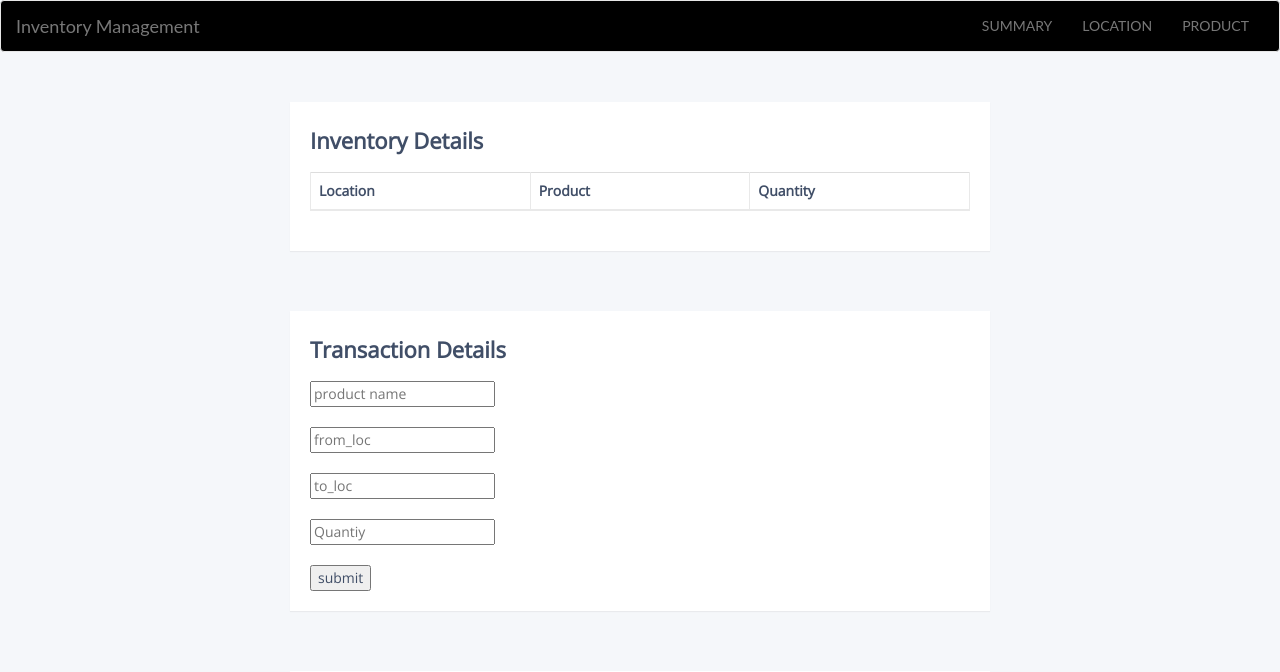
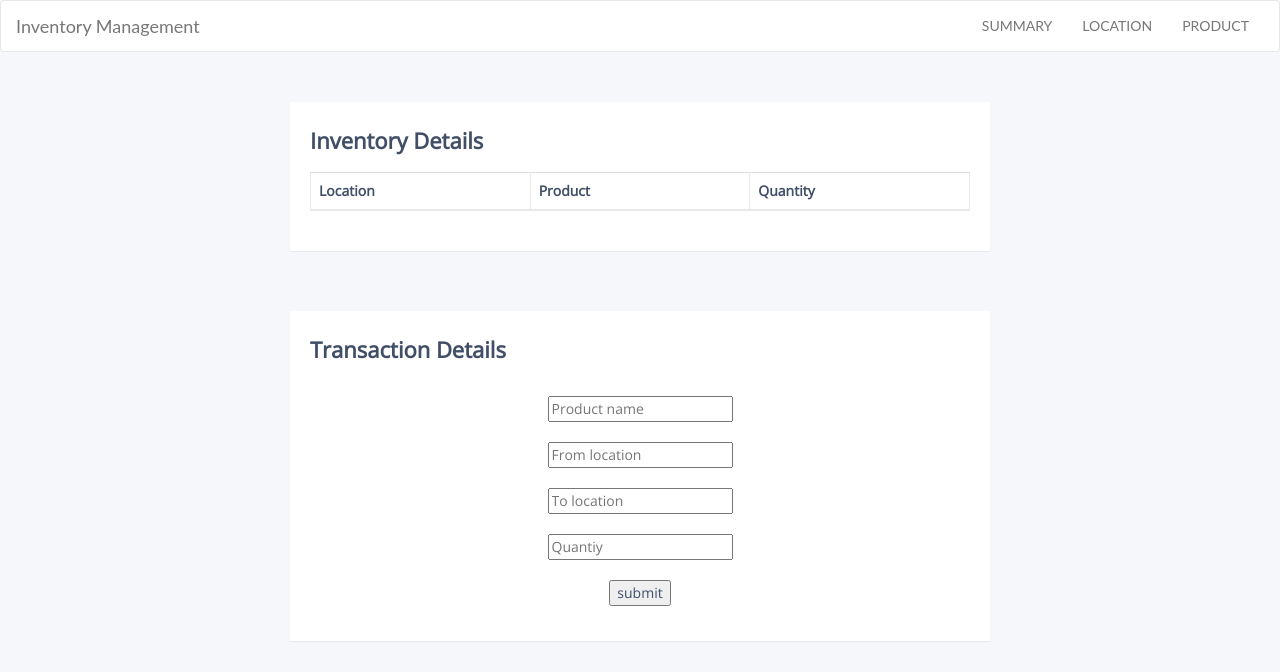
Before and after one commit to palak-shah99/Inventory-flask, a Flask app: page / in a window 1280 px wide. Shown: the top 672 px of the page. Run offline with Flask 2, Linux system fonts and the light colour scheme; data that the repository does not hold is empty; some libraries are stand-ins or nearby versions.

Commit message:
bug fixes

```diff
--- a/app.py
+++ b/app.py
@@ -90,13 +90,20 @@ def delete():
     cur = mysql.connection.cursor()
     if frompage == 'location':
         lid = request.args.get('lid')
+
+        cur.execute("update inventory set lid=0 where lid = ("+lid+")")
+
         cur.execute("delete from location where lid = ("+lid+")")
         mysql.connection.commit()
         return redirect(url_for('location'))
 
     if frompage == 'product':
         p_id = request.args.get('pid')
+
+        cur.execute("delete from inventory where pid= ("+p_id+")")
+
         cur.execute("delete from product where pid = ("+p_id+")")
+
         mysql.connection.commit()
         return redirect(url_for('product'))
 
@@ -127,8 +134,8 @@ def edit():
 
             if prodname:
                 cur.execute("update product set prdname = ('"+prodname+"') where pid = ("+pid+")")
-            if qty:
-                cur.execute("update product set qty = ("+qty+") where pid = ("+pid+")")
+            #if qty:
+            #    cur.execute("update product set qty = ("+qty+") where pid = ("+pid+")")
 
             mysql.connection.commit()
 
--- a/templates/base-template.html
+++ b/templates/base-template.html
@@ -88,13 +88,12 @@
     }
 
 .banner {
-background: rgb(0, 0, 0);
+background: rgb(255, 255, 255);
 font-family: Lato, sans-serif;
 }
 .navbar-nav-primary {
 text-transform: uppercase;
 }
-
 
 
 </style>
--- a/templates/pm.html
+++ b/templates/pm.html
@@ -40,20 +40,24 @@
                     <div class="col-sm-8"><h2><b>Transaction Details</b></h2></div>
                 </div>
             </div>
+            <div class="modal-body" style="text-align:center">
             <form method="post" action="{{url_for('pm')}}">
-            <input type="text" name="prdname" placeholder="product name"/>
+            <input  type="text" name="prdname" placeholder="Product name"/>
             <br><br>
 
-            <input type="text" name="frmloc" placeholder="from_loc"/>
+            <input type="text" name="frmloc" placeholder="From location"/>
             <br><br>
 
-            <input type="text" name="toloc" placeholder="to_loc"/>
+            <input type="text" name="toloc" placeholder="To location"/>
             <br><br>
 
             <input type="text" name="qty" placeholder="Quantiy"/>
             <br><br>
+
             <input type='submit' value='submit'/>
+            </form>
         </form>
+        </div>
         </div>
 
     </div>
--- a/templates/product.html
+++ b/templates/product.html
@@ -24,7 +24,7 @@
                                     <div class="modal-body">
                                       <b>  Product name: </b> <input type="text" name ="name" placeholder="Enter product name" />
                                         <br><br>
-                                       <b> Quantity:</b> <input type="text" name ="quant" placeholder="Enter quantity" />
+                                       <b> Quantity:</b> <input type="text" name ="quant" placeholder="Enter quantity"  />
                                     </div>
                                     <div class="modal-footer">
                                     <button type="button" class="btn btn-secondary" data-dismiss="modal">Close</button>
@@ -77,7 +77,7 @@
                                     <br><br>
                                     <b>Product name: </b> <input type="text" name ="name" placeholder={{p[1]}} />
                                     <br><br>
-                                    <b>Quantity: </b> <input type="text" name ="quant" placeholder={{p[2]}} />
+                                    <b>Quantity: </b> <input type="text" name ="quant" value={{p[2]}} readonly />
 
                                 </div>
                                 <div class="modal-footer">
```
Also changed, not shown: 1 other file.
